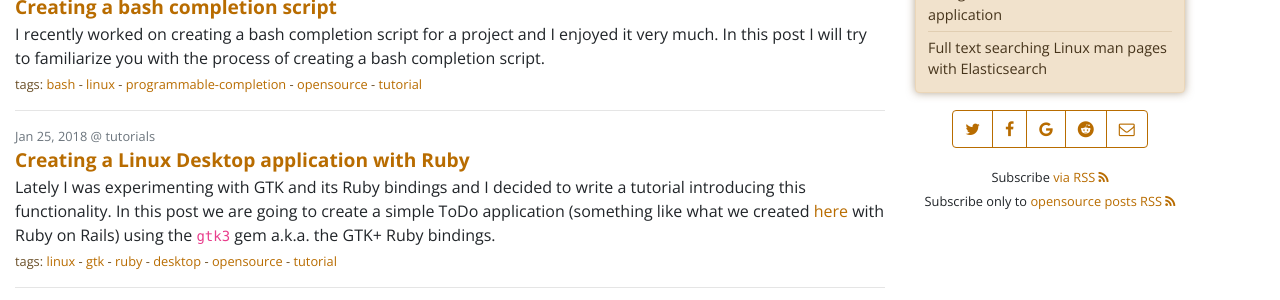
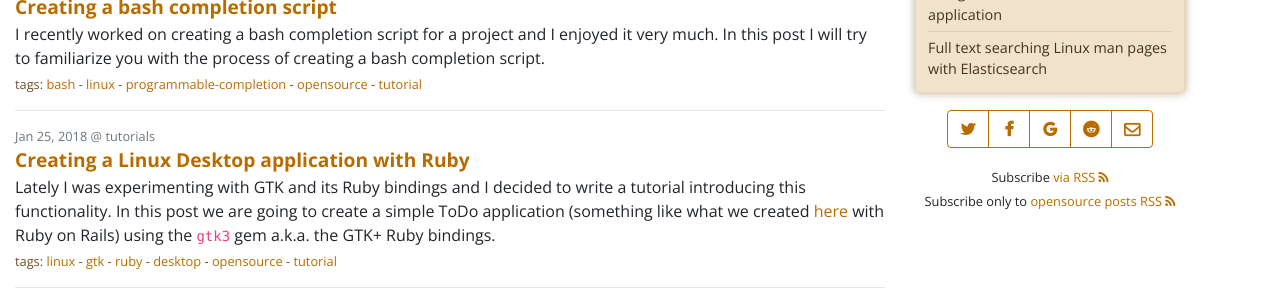
Before and after one commit to iridakos/iridakos.github.io, a Jekyll site: the page built from index.html, in a window 1280 px wide. Shown: the part 716-1016 px from the top of the page. Built offline with Jekyll 4.4.1, drawn with Linux system fonts in a browser that asks for light colours; nearby versions of some CDN libraries; the list of posts is cut into pages by our own code; comment, search, counter and statistics services are not loaded.

Commit message:
Update style

```diff
--- a/_pages/10-about.html
+++ b/_pages/10-about.html
@@ -16,7 +16,7 @@ subtitle: whoami
       </div>
 
       <div class="col text-center">
-        <img src="https://pbs.twimg.com/media/DmwVFsCXgAIU-_R.jpg" class="framed no-maximize">
+        <img src="/assets/images/pages/irida-ruby.jpg" class="framed no-maximize">
       </div>
     </div>
   </div>
--- a/_sass/share.scss
+++ b/_sass/share.scss
@@ -2,6 +2,13 @@
   margin-top: 1rem;
   text-align: center;
   font-size: 1.5rem;
+  a {
+    min-width: 42px;
+
+    i {
+      font-weight: bold;
+    }
+  }
 }
 
 .subscribe-links {
```
Also changed, not shown: assets/images/pages/irida-ruby.jpg (added).
